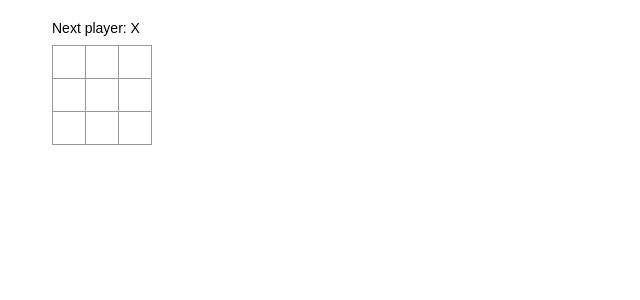
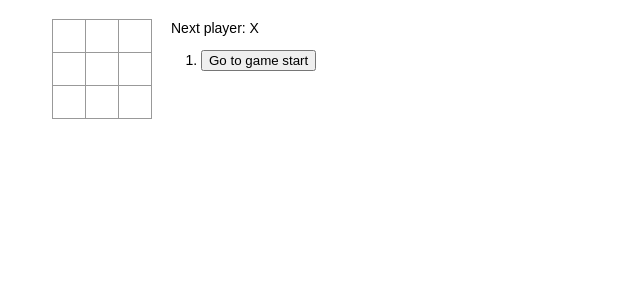
Before and after one commit to 8PCWM47BP34E4PBZ/sudoku, a Next.js app: page / in a window 1280 px wide. Shown: the top 300 px of the page, without its empty margins (0-640 px from the left). Built offline with nearby package versions, Linux system fonts and the light colour scheme.

Commit message:
Implement time travel

```diff
--- a/pages/index.tsx
+++ b/pages/index.tsx
@@ -40,7 +40,7 @@ type Step = {
 
 type GameState = {
   readonly history: Step[];
-  readonly StepNumber: number;
+  readonly stepNumber: number;
 };
 
 const Board = (props: BoardProps) => {
@@ -77,12 +77,27 @@ const Game: NextPage = () => {
         xIsNext: true,
       },
     ],
-    StepNumber: 0,
+    stepNumber: 0,
   });
 
-  const current = state.history[state.StepNumber];
+  const current = state.history[state.stepNumber];
+  const winner = calculateWinner(current.squares);
 
-  const winner = calculateWinner(current.squares);
+  const moves = state.history.map((step, move) => {
+    const desc = move ? `Go to move #${move}` : `Go to game start`;
+    return (
+      <li key={move}>
+        <button
+          onClick={() => {
+            jumpTo(move);
+          }}
+        >
+          {desc}
+        </button>
+      </li>
+    );
+  });
+
   let status: string;
   if (winner) {
     status = `Winner: ${winner}`;
@@ -91,7 +106,7 @@ const Game: NextPage = () => {
   }
 
   const handleClick = (i: number) => {
-    if (winner) {
+    if (winner || current.squares[i]) {
       return;
     }
 
@@ -104,13 +119,20 @@ const Game: NextPage = () => {
       };
     })(current);
 
-    setState(({ history, StepNumber }) => {
-      const newHistory = history.slice(0, StepNumber + 1).concat(next);
+    setState(({ history, stepNumber }) => {
+      const newHistory = history.slice(0, stepNumber + 1).concat(next);
       return {
         history: newHistory,
-        StepNumber: newHistory.length - 1,
+        stepNumber: newHistory.length - 1,
       };
     });
+  };
+
+  const jumpTo = (move: number) => {
+    setState((prev) => ({
+      ...prev,
+      stepNumber: move,
+    }));
   };
 
   return (
@@ -122,12 +144,11 @@ const Game: NextPage = () => {
       </Head>
       <div className="game">
         <div className="game-board">
-          <div className="status">{status}</div>
           <Board squares={current.squares} onClick={handleClick} />
         </div>
         <div className="game-info">
-          <div>{/* status */}</div>
-          <ol>{/* TODO */}</ol>
+          <div>{status}</div>
+          <ol>{moves}</ol>
         </div>
       </div>
     </div>
```
